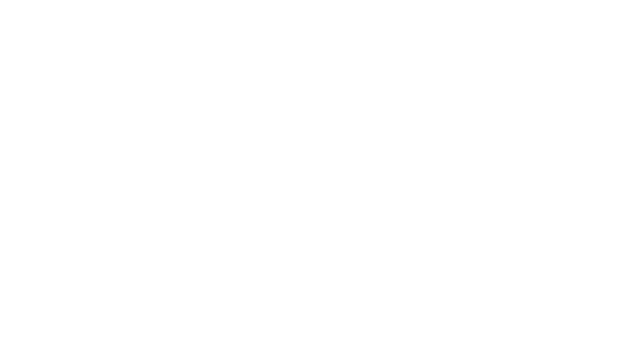
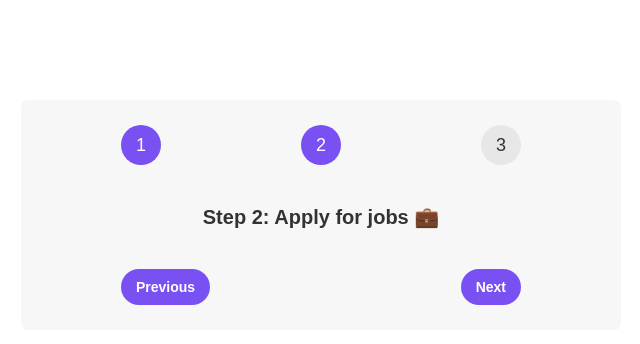
Before and after one commit to mohamedkbx/steps-with-ReactJS, a React (Vite) app: page / in a window 1280 px wide. Shown: the top 344 px of the page, without its empty margins (319-959 px from the left). Built offline with nearby package versions, Linux system fonts and the light colour scheme.

Commit message:
feat: Handle Events in react

```diff
--- a/src/App.jsx
+++ b/src/App.jsx
@@ -1,7 +1,33 @@
 import "./index.css";
 
+const messages = ["Learn React ⚛️", "Apply for jobs 💼", "Invest your new income 🤑"];
+
 function App() {
-  return <></>;
+  let step = 2;
+
+  function handlePrevious() {}
+  function handleNext() {}
+
+  return (
+    <div className="steps">
+      <div className="numbers">
+        <div className={`${step >= 1 ? "active" : ""}`}>1</div>
+        <div className={`${step >= 2 ? "active" : ""}`}>2</div>
+        <div className={`${step >= 3 ? "active" : ""}`}>3</div>
+      </div>
+      <p className="message">
+        Step {step}: {messages[step - 1]}
+      </p>
+      <div className="buttons">
+        <button style={{ backgroundColor: "#7950f2", color: "#fff" }} onClick={handlePrevious}>
+          Previous
+        </button>
+        <button style={{ backgroundColor: "#7950f2", color: "#fff" }} onClick={handleNext}>
+          Next
+        </button>
+      </div>
+    </div>
+  );
 }
 
 export default App;
```
Also changed, not shown: src/index.css (+0 -8 lines).
